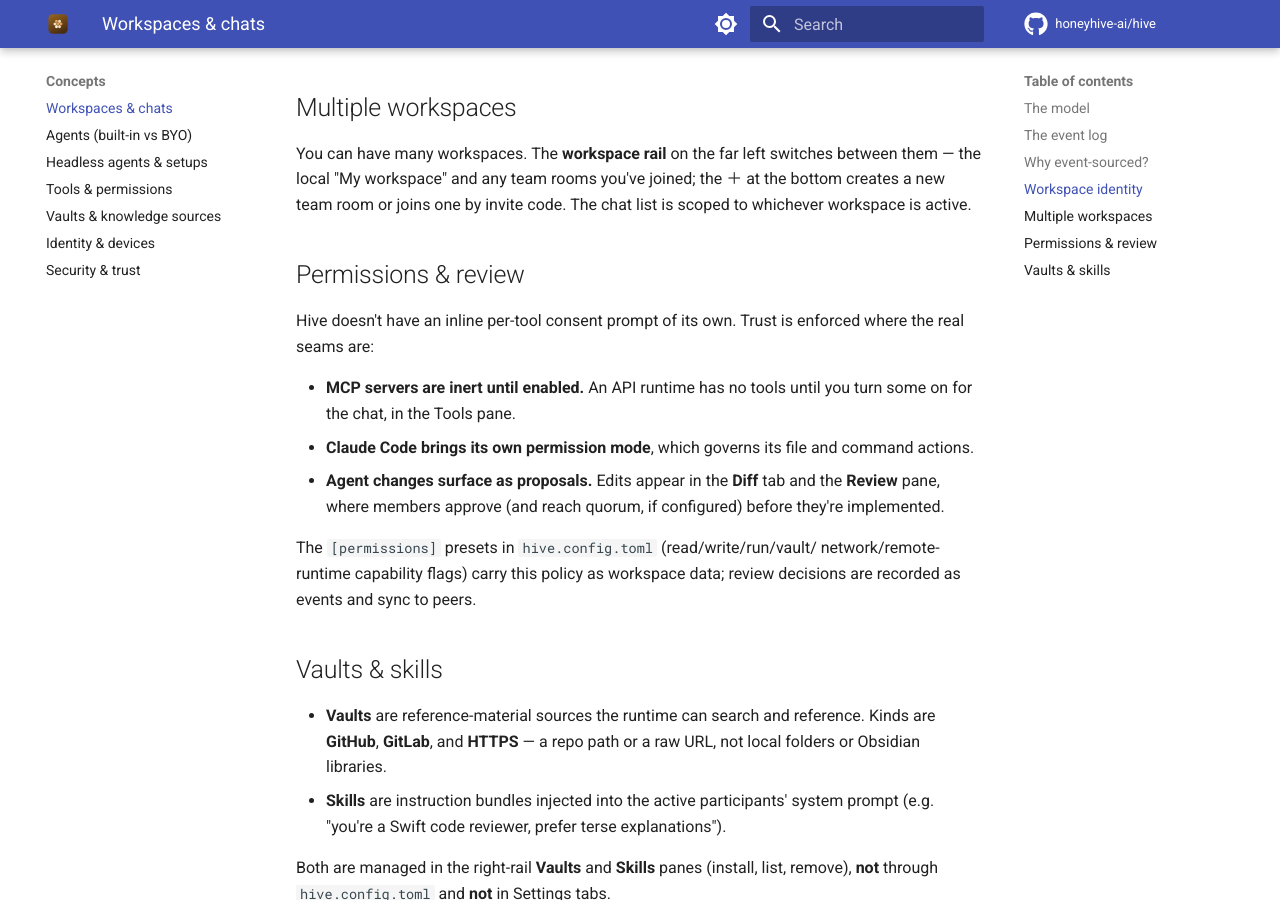
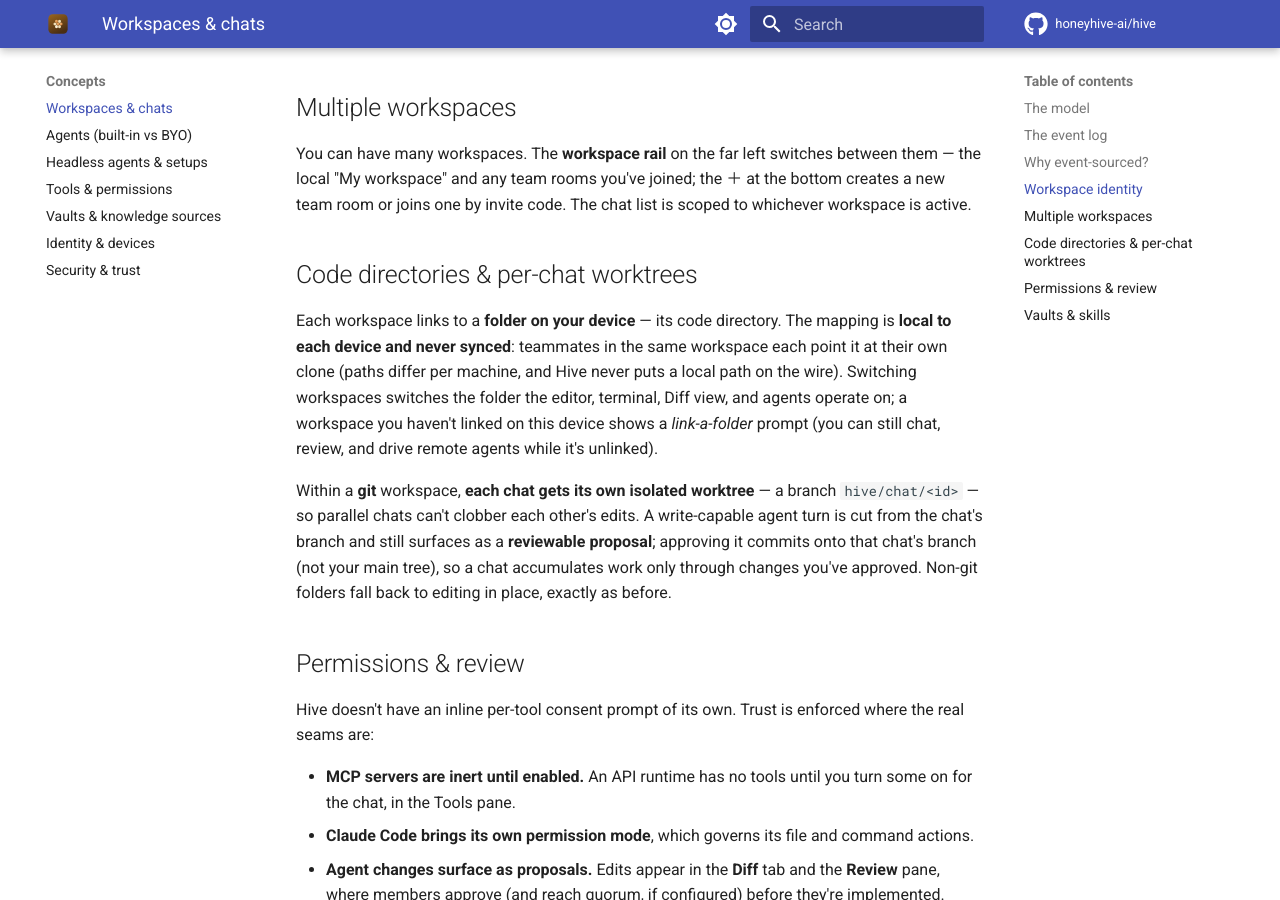
Before and after one commit to honeyhive-ai/hive, an MkDocs documentation site: the page built from docs-site/concepts/workspaces.md, in a window 1280 px wide and 900 px high, scrolled down 1785 px. Built offline with MkDocs 1.6.1 and Material for MkDocs 9.7.7, drawn with Linux system fonts in a browser that asks for light colours; comment, search, counter and statistics services are not loaded.

Commit message:
docs: per-workspace code dirs, per-chat worktrees, and agent hosts

```diff
--- a/docs-site/concepts/workspaces.md
+++ b/docs-site/concepts/workspaces.md
@@ -90,6 +90,23 @@ switches between them — the local "My workspace" and any team rooms
 you've joined; the ＋ at the bottom creates a new team room or joins one
 by invite code. The chat list is scoped to whichever workspace is active.
 
+## Code directories & per-chat worktrees
+
+Each workspace links to a **folder on your device** — its code directory. The
+mapping is **local to each device and never synced**: teammates in the same
+workspace each point it at their own clone (paths differ per machine, and Hive
+never puts a local path on the wire). Switching workspaces switches the folder
+the editor, terminal, Diff view, and agents operate on; a workspace you haven't
+linked on this device shows a *link-a-folder* prompt (you can still chat, review,
+and drive remote agents while it's unlinked).
+
+Within a **git** workspace, **each chat gets its own isolated worktree** — a
+branch `hive/chat/<id>` — so parallel chats can't clobber each other's edits. A
+write-capable agent turn is cut from the chat's branch and still surfaces as a
+**reviewable proposal**; approving it commits onto that chat's branch (not your
+main tree), so a chat accumulates work only through changes you've approved.
+Non-git folders fall back to editing in place, exactly as before.
+
 ## Permissions & review
 
 Hive doesn't have an inline per-tool consent prompt of its own. Trust is
```
Also changed, not shown: docs-site/concepts/agents.md (+9 -0 lines), docs-site/features/settings.md (+15 -5 lines).
